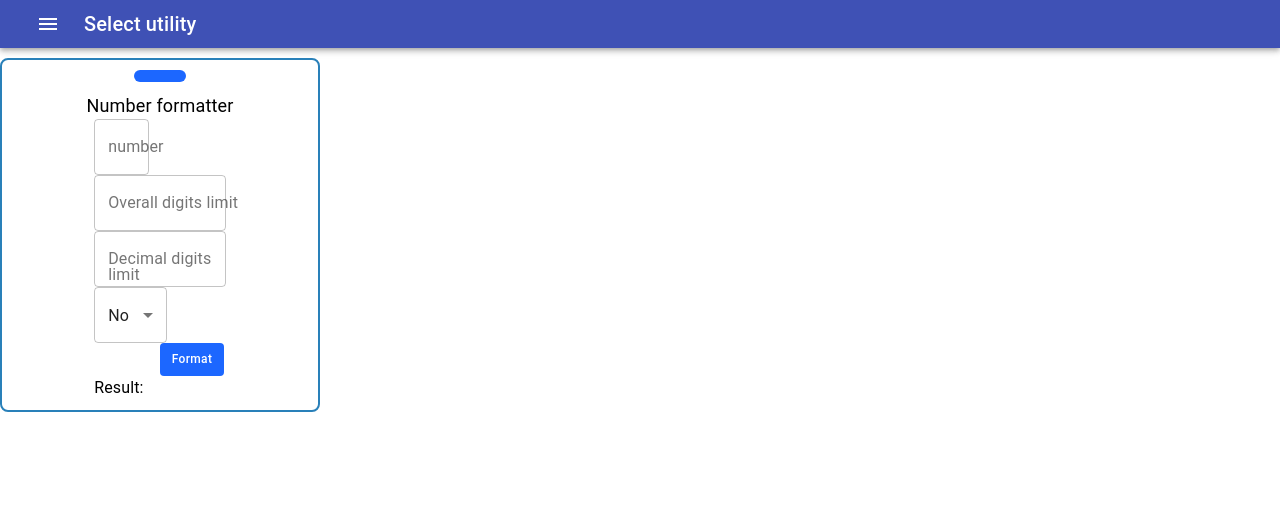
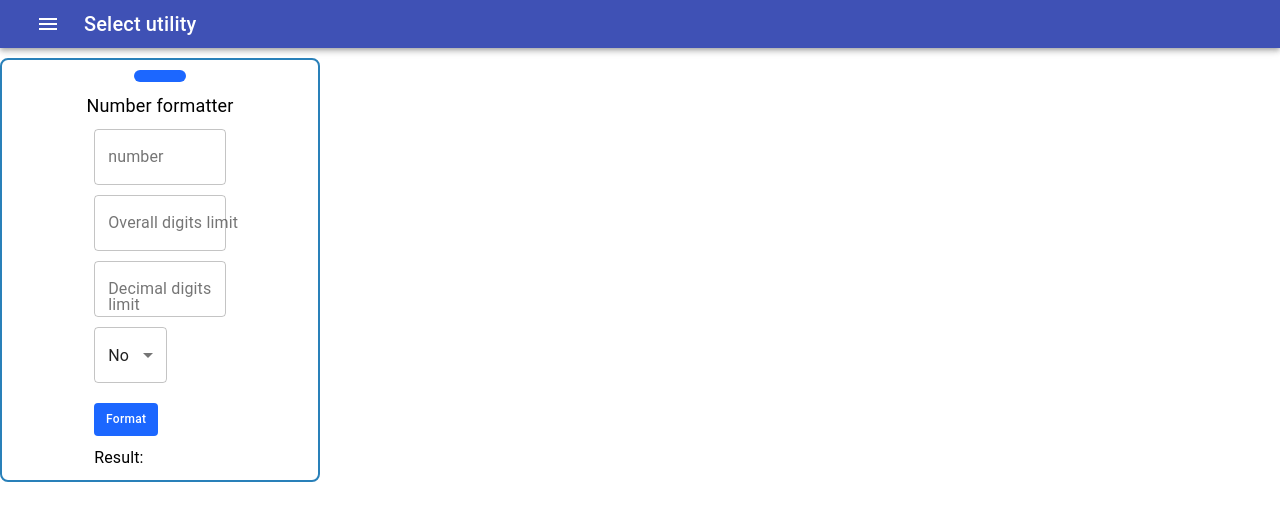
Before and after one commit to nlister-makor/enigma_x_utils_sandbox, a React (Create React App) app: page /number_formatter in a window 1280 px wide. Shown: the top 520 px of the page. Built offline with nearby package versions, Linux system fonts and the light colour scheme.

Commit message:
change style and functunaliyu

```diff
--- a/src/Components/NumberFormatter.js
+++ b/src/Components/NumberFormatter.js
@@ -2,6 +2,7 @@ import {
   FormControl,
   Grid,
   InputLabel,
+  MenuItem,
   Select,
   TextField,
   Typography,
@@ -11,14 +12,14 @@ import { setConfig, numberFormatter } from "enigma-x-utilities";
 import { StyledButton, useStyles } from "../Styles";
 function NumberFormatter() {
   const classes = useStyles();
-  const [overall, setOverall] = useState(null);
-  const [decimal, setDecimal] = useState(null);
-  const [number, setNumber] = useState(null);
-  const [fNumber, setFnumber] = useState(null);
+  const [overall, setOverall] = useState("");
+  const [decimal, setDecimal] = useState("");
+  const [number, setNumber] = useState("");
+  const [fNumber, setFnumber] = useState("");
   const [useColors, setUseColors] = useState(false);
   const [color, setColor] = useState(null);
-  const [positive, setPositive] = useState("#111111");
-  const [negative, setNegative] = useState("#111111");
+  const [positive, setPositive] = useState("blue");
+  const [negative, setNegative] = useState("red");
 
   const handleChange = (ev) => {
     const name = ev.target.name;
@@ -98,9 +99,8 @@ function NumberFormatter() {
           </Typography>
         </Grid>
         <Grid item xs={5}>
-            <Grid container>
-            <form onSubmit={handleFormat}>
-          <Grid item xs={5}>
+          <Grid container justifyContent="center">
+            <Grid item xs={12} style={{ paddingTop: 10 }}>
               <TextField
                 label="number"
                 variant="outlined"
@@ -110,7 +110,7 @@ function NumberFormatter() {
               />
             </Grid>
 
-          <Grid item>
+            <Grid item xs={12} style={{ paddingTop: 10 }}>
               <TextField
                 onChange={handleChange}
                 id="overall"
@@ -120,7 +120,7 @@ function NumberFormatter() {
                 variant="outlined"
               />
             </Grid>
-          <Grid item>
+            <Grid item xs={12} style={{ paddingTop: 10 }}>
               <TextField
                 onChange={handleChange}
                 id="decimal"
@@ -130,39 +130,38 @@ function NumberFormatter() {
                 variant="outlined"
               />
             </Grid>
-          <Grid item>
-            <FormControl variant="outlined">
+            <Grid item xs={12} style={{ paddingBlock: 10 }}>
               <Select
                 native
+                variant="outlined"
                 value={useColors}
                 onChange={handleChange}
                 name="colors"
-                inputProps={{
-                  name: "colors",
-                  id: "colors",
-                }}
+                id="colors"
               >
-                <InputLabel htmlFor="outlined-age-native-simple">
-                  Use colors?
-                </InputLabel>
-                <option aria-label="None" value="" />
                 <option value={true}>Yes</option>
                 <option value={false}>No</option>
               </Select>
-            </FormControl>
             </Grid>
 
             {useColors ? (
+              <Grid item xs={12} style={{ paddingBottom: 10}}>
+                <Grid container justifyContent="space-between">
                   <Grid item>
-              <Typography>Positive Negative</Typography>
+                    <Typography>Positive</Typography>
                     <TextField
+                      style={{ width: 60 }}
                       variant="outlined"
                       type="color"
                       onChange={handleChange}
                       name="positive"
                       value={positive}
                     />
+                  </Grid>
+                  <Grid item>
+                    <Typography>Negative</Typography>
                     <TextField
+                      style={{ width: 60 }}
                       variant="outlined"
                       type="color"
                       onChange={handleChange}
@@ -170,22 +169,30 @@ function NumberFormatter() {
                       value={negative}
                     />
                   </Grid>
+                </Grid>
+              </Grid>
             ) : (
               ""
             )}
-          <Grid item>
-            <StyledButton>Format</StyledButton>
+            <Grid item xs={12} style={{paddingBlock: 10 }}>
+              <StyledButton style={{ margin: 0 }} onClick={handleFormat}>
+                Format
+              </StyledButton>
             </Grid>
-        </form>
-        <Grid item className="result">
-          <Typography>
-            {" "}
-            Result: <span style={{ color }}>{fNumber ? fNumber : ""}</span>
+            <Grid item xs={12}>
+              <Grid container>
+                <Grid item xs={6}>
+                  <Typography>Result:</Typography>
+                </Grid>
+                <Grid item xs={6}>
+                  <Typography style={{ color }}>
+                    {fNumber ? fNumber : ""}
                   </Typography>
                 </Grid>
               </Grid>
             </Grid>
-
+          </Grid>
+        </Grid>
       </Grid>
     </Grid>
   );
--- a/src/Styles.js
+++ b/src/Styles.js
@@ -43,5 +43,8 @@ export const StyledButton = withStyles(() => ({
         fontSize: "12px",
         backgroundColor: "#1C67FF",
         color: "#ffffff",
-    }
+        '&:hover': {
+          backgroundColor: '#1c67ffb3',
+        },
+      }
 }))(Button)
```
Lines whose indentation alone changed are shown as unchanged.
